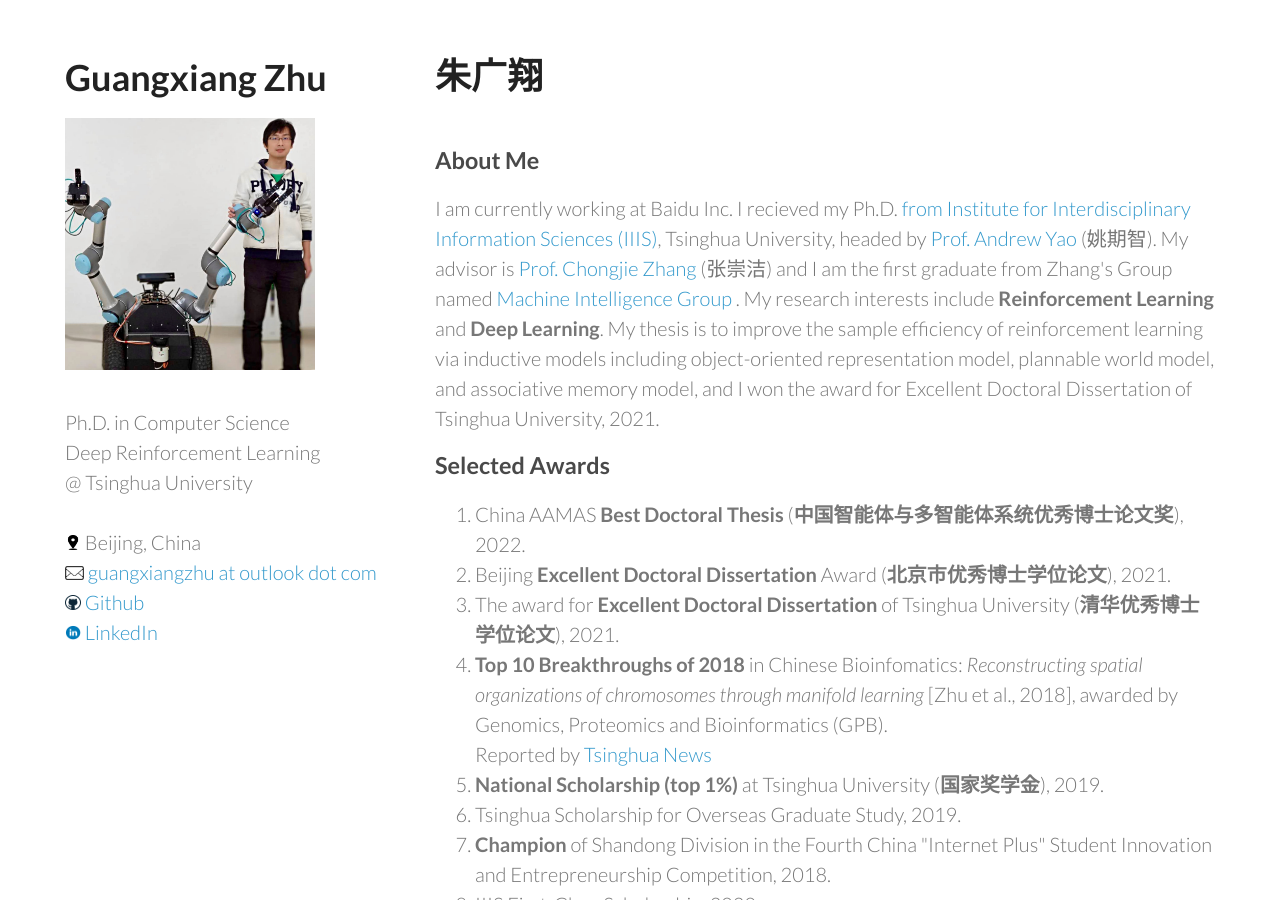
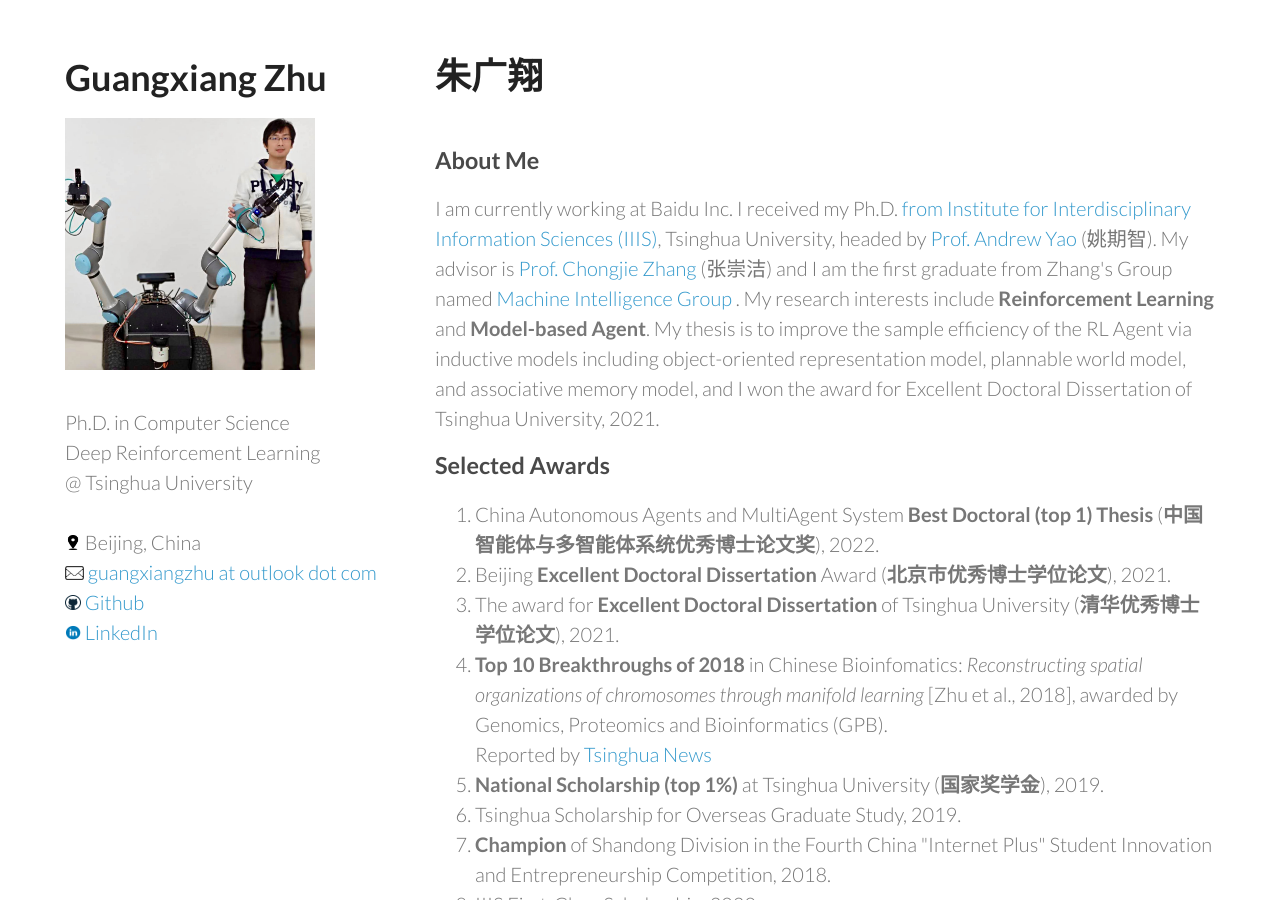
Before and after one commit to GuangxiangZhu/GuangxiangZhu.github.io, a Jekyll site: the page index.html, which Jekyll copies as it is, in a window 1280 px wide and 900 px high. Built offline with Jekyll 4.4.1, drawn with Linux system fonts in a browser that asks for light colours.

Commit message:
Update index.html

```diff
--- a/index.html
+++ b/index.html
@@ -36,16 +36,16 @@
       <br />
     	<h3>About Me</h3>
       <p>
-I am currently working at Baidu Inc. I recieved my Ph.D. <a href="https://iiis.tsinghua.edu.cn/en/guangxiang/"> from Institute for Interdisciplinary Information Sciences (IIIS)</a>, Tsinghua University, headed by <a href="https://iiis.tsinghua.edu.cn/yao/"> Prof. Andrew Yao</a> (姚期智). My advisor is <a href="http://people.iiis.tsinghua.edu.cn/~zhang/"> Prof. Chongjie Zhang </a> (张崇洁) and I am the first graduate from Zhang's Group named <a href="http://group.iiis.tsinghua.edu.cn/~milab/"> Machine Intelligence Group </a>.
+I am currently working at Baidu Inc. I received my Ph.D. <a href="https://iiis.tsinghua.edu.cn/en/guangxiang/"> from Institute for Interdisciplinary Information Sciences (IIIS)</a>, Tsinghua University, headed by <a href="https://iiis.tsinghua.edu.cn/yao/"> Prof. Andrew Yao</a> (姚期智). My advisor is <a href="http://people.iiis.tsinghua.edu.cn/~zhang/"> Prof. Chongjie Zhang </a> (张崇洁) and I am the first graduate from Zhang's Group named <a href="http://group.iiis.tsinghua.edu.cn/~milab/"> Machine Intelligence Group </a>.
 
-My research interests include <b>Reinforcement Learning</b> and <b>Deep Learning</b>. My thesis is to improve the sample efficiency of reinforcement learning via inductive models including object-oriented representation model, plannable world model, and associative memory model, and I won the award for Excellent Doctoral Dissertation of Tsinghua University, 2021.      </p>
+My research interests include <b>Reinforcement Learning</b> and <b>Model-based Agent</b>. My thesis is to improve the sample efficiency of the RL Agent via inductive models including object-oriented representation model, plannable world model, and associative memory model, and I won the award for Excellent Doctoral Dissertation of Tsinghua University, 2021.      </p>
 
 
       <h3>Selected Awards</h3>
       <ol class="sparse-list">
         <li>
 
-          China AAMAS  <b>Best Doctoral Thesis</b> (<b>中国智能体与多智能体系统优秀博士论文奖</b>), 2022.
+          China Autonomous Agents and MultiAgent System <b>Best Doctoral (top 1) Thesis</b> (<b>中国智能体与多智能体系统优秀博士论文奖</b>), 2022.
         </li>
          <li>
 
```
